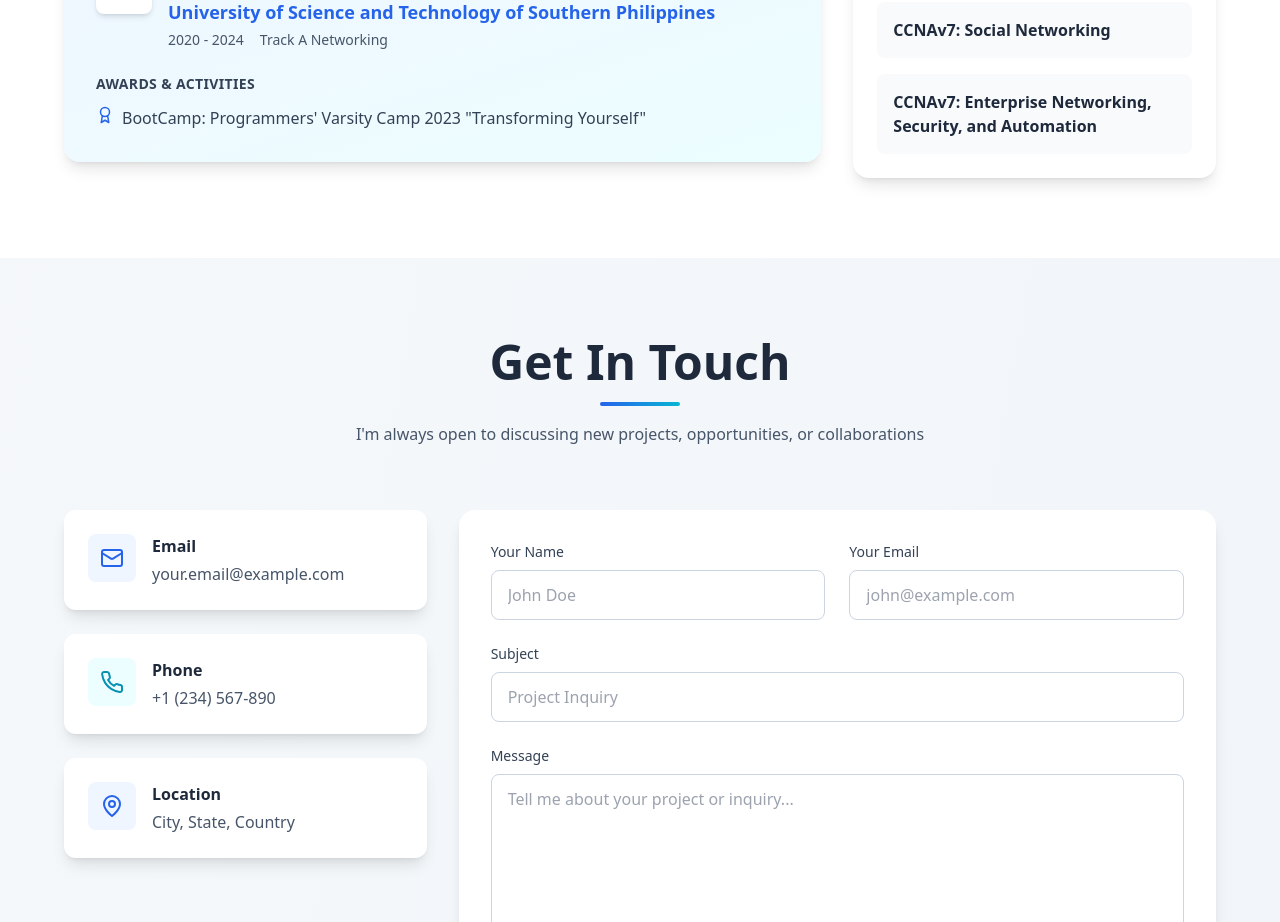
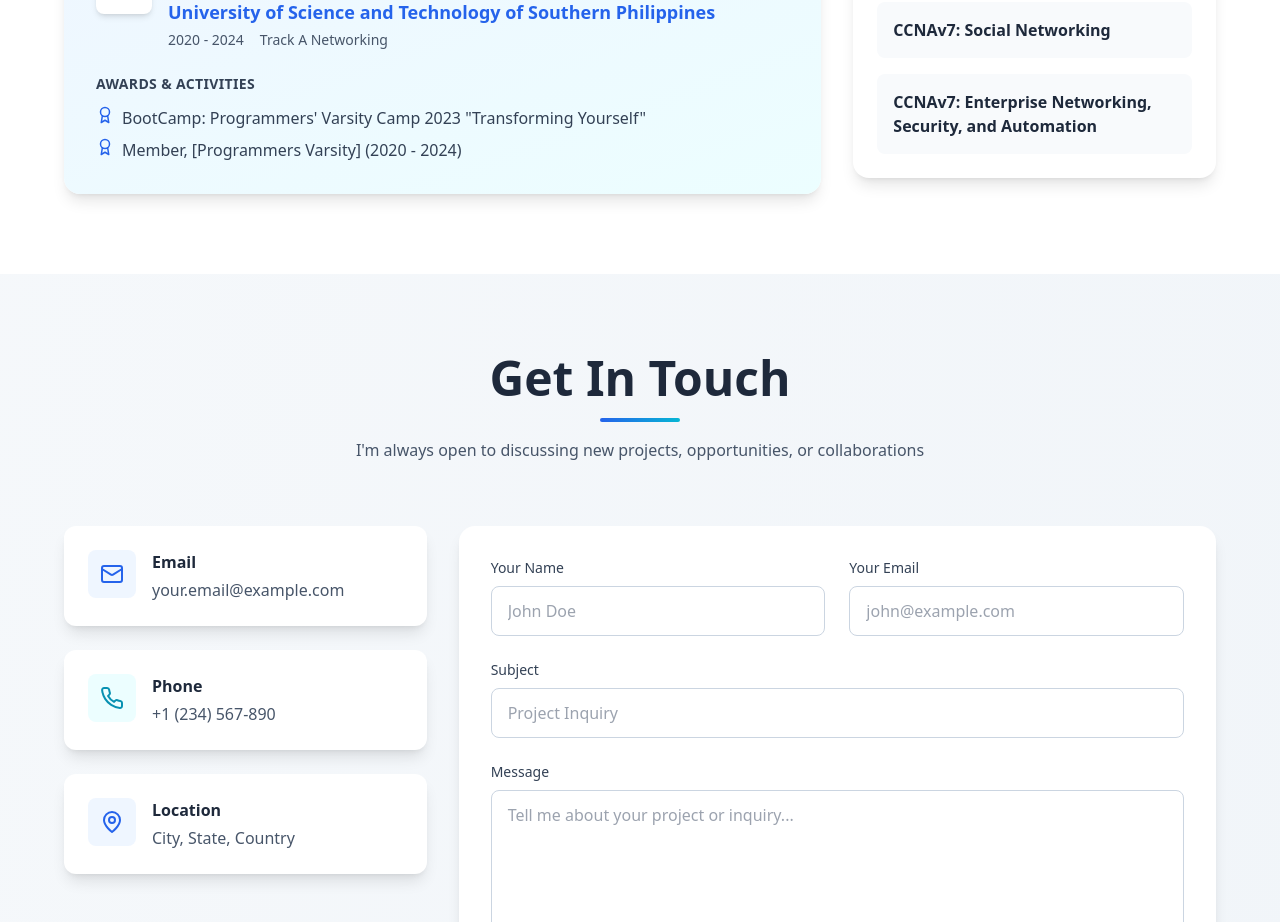
Before and after one commit to chrisjohn0419/my_portfolio, a React (Vite) app: page / in a window 1280 px wide. Shown: the part 6420-7342 px from the top of the page. Built offline with nearby package versions, Linux system fonts and the light colour scheme.

Commit message:
feat: Add membership detail to highlights in Education component

```diff
--- a/src/components/Education.tsx
+++ b/src/components/Education.tsx
@@ -27,6 +27,7 @@ function Education({ darkMode = false }: EducationProps) {
       track: "Track A Networking",
       highlights: [
         'BootCamp: Programmers\' Varsity Camp 2023 "Transforming Yourself"',
+        "Member, [Programmers Varsity] (2020 - 2024)",
       ],
     },
   ];
```
